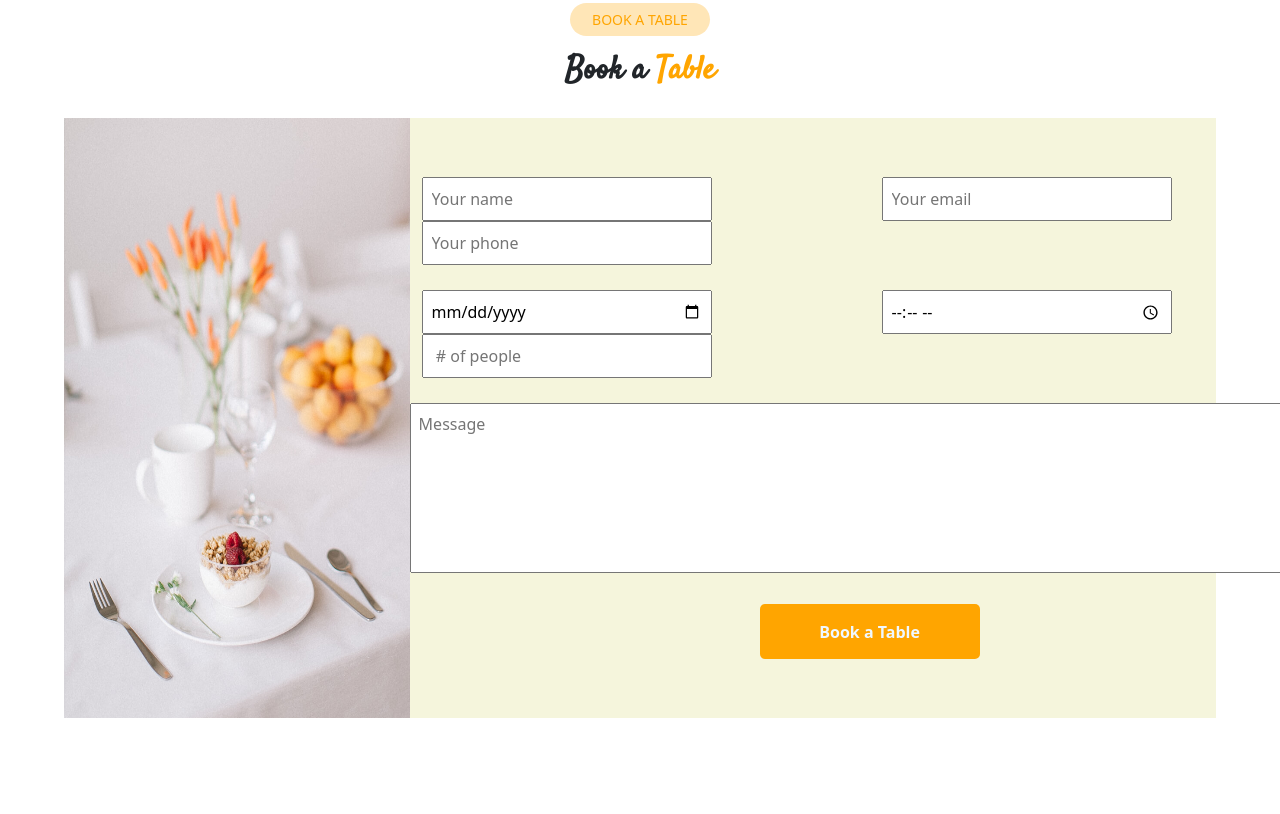
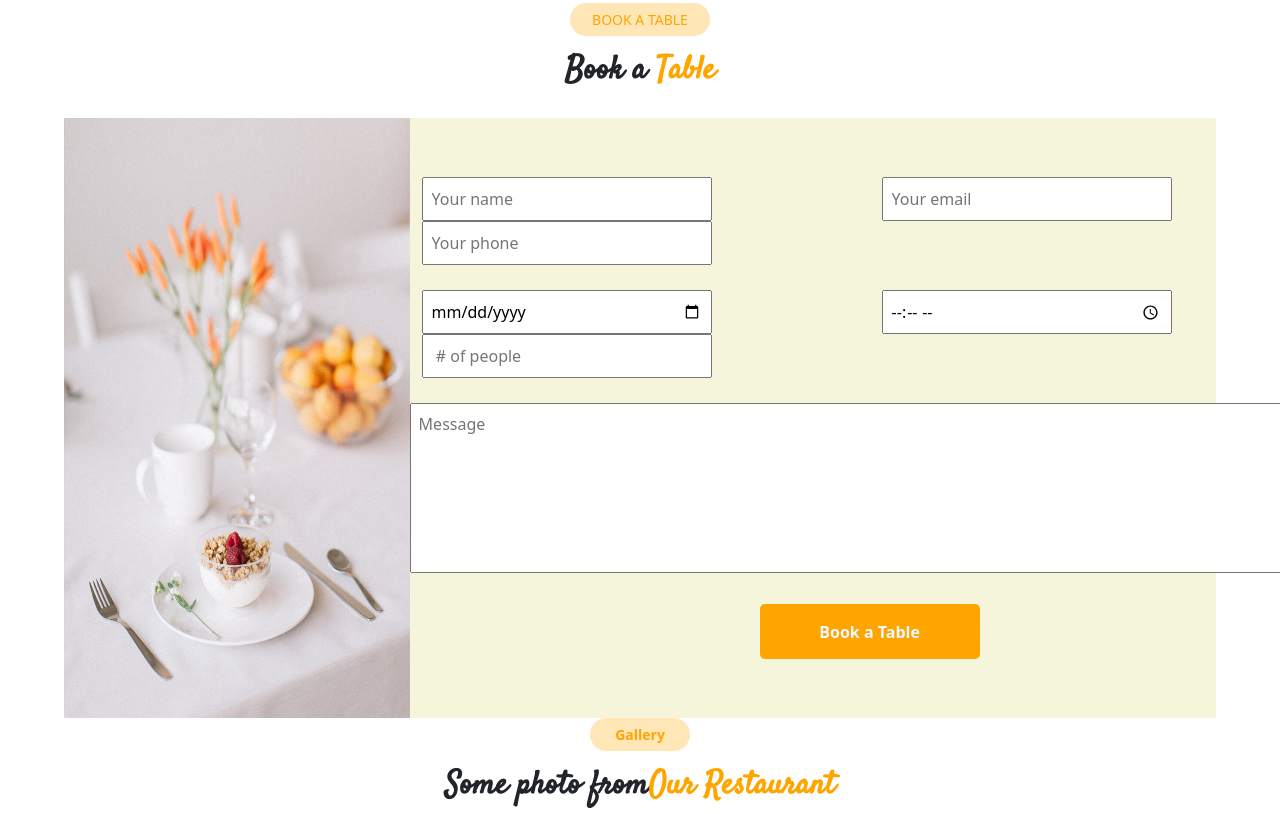
Before and after one commit to AstaAT1/Mohamed_Mobariki_final_project, a website: page index.html in a window 1280 px wide. Shown: the part 4166-4980 px from the top of the page. Before the commit the page ends 4884 px from the top, so only its background shows below. Drawn offline with nearby package versions, Linux system fonts and the light colour scheme; a web font is replaced by a local one.

Commit message:
start with section 8

```diff
--- a/index.html
+++ b/index.html
@@ -596,7 +596,12 @@
     </div>
 
         </section>
-        <section class="_Section8"></section>
+        <section class="_Section8">
+            <div class="top-3">
+        <p class="gallery">Gallery</p>
+        <h2>Some photo from<span class="orangespan">Our Restaurant</span></h2>
+    </div>
+        </section>
         <section class="_Section9"></section>
         <section class="_Section10"></section>
         <section class="_Section11"></section>
--- a/src/sass/modules/_Section8.scss
+++ b/src/sass/modules/_Section8.scss
@@ -0,0 +1,12 @@
+.gallery{
+      font-size: 14px;
+   font-weight: 600;
+   color: orange;
+   background-color: rgb(255, 230, 183);
+   width: 100px;
+   height: 33px;
+   display: flex;
+   justify-content: center;
+   align-items: center;
+   border-radius: 50px;
+}
```
Also changed, not shown: public/css/app.css, 1 other file.
